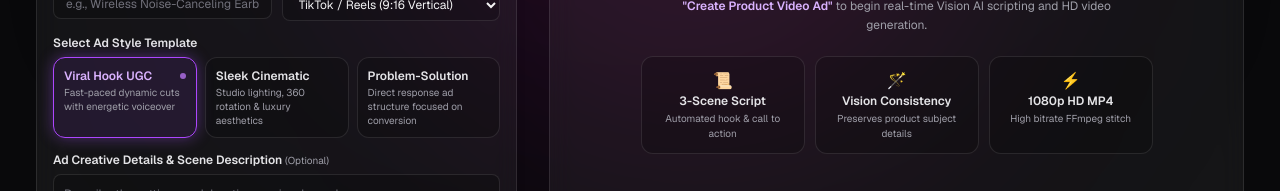
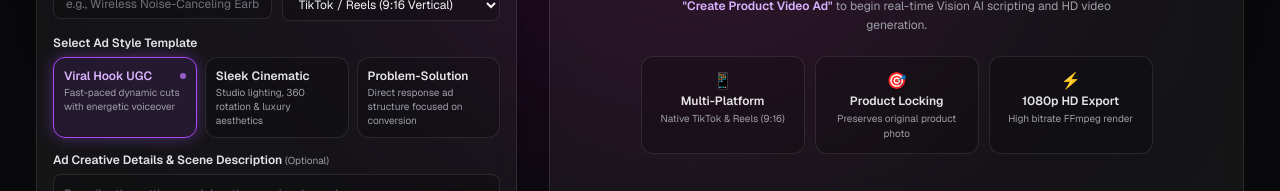
Before and after one commit to ahmadrasheed22/ai-clips, a Next.js app: page /ad-studio in a window 1280 px wide. Shown: the part 459-650 px from the top of the page. Built offline with nearby package versions, Linux system fonts and the light colour scheme; no server answers.

Commit message:
fix(ad-studio): fix video player height bounds and update preview placeholders

```diff
--- a/app/ad-studio/components/VideoResultPlayer.tsx
+++ b/app/ad-studio/components/VideoResultPlayer.tsx
@@ -30,8 +30,8 @@
   };
 
   return (
-    <div className="bg-white/5 backdrop-blur-md border border-white/10 rounded-2xl p-4 md:p-5 space-y-3 shadow-xl h-full max-h-full overflow-y-auto custom-scrollbar w-full flex flex-col justify-between">
-      <div className="flex items-center justify-between border-b border-white/10 pb-2.5">
+    <div className="bg-white/5 backdrop-blur-md border border-white/10 rounded-2xl p-4 md:p-5 space-y-4 shadow-xl h-full max-h-full overflow-y-auto custom-scrollbar w-full flex flex-col items-center">
+      <div className="w-full flex items-center justify-between border-b border-white/10 pb-2.5 shrink-0">
         <div>
           <h3 className="text-base font-bold text-zinc-100">{title}</h3>
           <p className="text-[11px] text-purple-400 font-medium">
@@ -40,28 +40,29 @@
         </div>
         <button
           onClick={onReset}
-          className="text-xs font-semibold px-3 py-1.5 rounded-lg bg-white/5 hover:bg-white/10 text-zinc-300 transition-all border border-white/10"
+          className="text-xs font-semibold px-3 py-1.5 rounded-lg bg-white/5 hover:bg-white/10 text-zinc-300 transition-all border border-white/10 cursor-pointer"
         >
           + Create Another Ad
         </button>
       </div>
 
-      {/* Video MP4 Player Container */}
-      <div className="relative w-full max-w-[240px] mx-auto aspect-[9/16] rounded-xl overflow-hidden border border-white/20 shadow-2xl bg-black">
+      {/* Video MP4 Player Container (Restrained height so it fits cleanly on laptop screens at 100% zoom) */}
+      <div className="relative h-[340px] md:h-[380px] max-h-[45vh] aspect-[9/16] mx-auto rounded-xl overflow-hidden border border-white/20 shadow-2xl bg-black shrink-0">
         <video
           src={fullVideoUrl}
           controls
           autoPlay
           loop
+          playsInline
           className="w-full h-full object-cover"
         />
       </div>
 
       {/* Download and Action Buttons */}
-      <div className="flex flex-col sm:flex-row gap-3 pt-1">
+      <div className="w-full shrink-0 pt-1">
         <button
           onClick={handleDownload}
-          className="flex-1 py-3 px-5 rounded-xl font-bold bg-gradient-to-r from-purple-600 to-pink-600 hover:scale-[1.02] hover:shadow-[0_0_20px_rgba(236,72,153,0.5)] active:scale-[0.98] text-white transition-all flex items-center justify-center gap-2 shadow-lg shadow-purple-600/25 cursor-pointer"
+          className="w-full py-3 px-5 rounded-xl font-bold bg-gradient-to-r from-purple-600 to-pink-600 hover:scale-[1.01] hover:shadow-[0_0_20px_rgba(236,72,153,0.5)] active:scale-[0.99] text-white transition-all flex items-center justify-center gap-2 shadow-lg shadow-purple-600/25 cursor-pointer text-sm"
         >
           <svg className="w-5 h-5" fill="none" stroke="currentColor" viewBox="0 0 24 24">
             <path strokeLinecap="round" strokeLinejoin="round" strokeWidth="2" d="M4 16v1a3 3 0 003 3h10a3 3 0 003-3v-1m-4-4l-4 4m0 0l-4-4m4 4V4" />
@@ -72,7 +73,7 @@
 
       {/* Script Scene Breakdown Cards if available */}
       {script && script.length > 0 && (
-        <div className="space-y-2.5 pt-3 border-t border-white/10">
+        <div className="w-full space-y-2.5 pt-3 border-t border-white/10 shrink-0">
           <h4 className="text-xs font-semibold text-zinc-300 uppercase tracking-wider">
             🎬 Generated Storyboard Scenes
           </h4>
--- a/app/ad-studio/page.tsx
+++ b/app/ad-studio/page.tsx
@@ -235,19 +235,19 @@
 
       <div className="grid grid-cols-1 sm:grid-cols-3 gap-2.5 w-full max-w-lg pt-1">
         <div className="bg-black/20 border border-white/10 rounded-xl p-3 text-center space-y-0.5">
-          <span className="text-base">📜</span>
-          <p className="text-xs font-semibold text-zinc-200">3-Scene Script</p>
-          <p className="text-[10px] text-zinc-400">Automated hook & call to action</p>
+          <span className="text-base">📱</span>
+          <p className="text-xs font-semibold text-zinc-200">Multi-Platform</p>
+          <p className="text-[10px] text-zinc-400">Native TikTok & Reels (9:16)</p>
         </div>
         <div className="bg-black/20 border border-white/10 rounded-xl p-3 text-center space-y-0.5">
-          <span className="text-base">🪄</span>
-          <p className="text-xs font-semibold text-zinc-200">Vision Consistency</p>
-          <p className="text-[10px] text-zinc-400">Preserves product subject details</p>
+          <span className="text-base">🎯</span>
+          <p className="text-xs font-semibold text-zinc-200">Product Locking</p>
+          <p className="text-[10px] text-zinc-400">Preserves original product photo</p>
         </div>
         <div className="bg-black/20 border border-white/10 rounded-xl p-3 text-center space-y-0.5">
           <span className="text-base">⚡</span>
-          <p className="text-xs font-semibold text-zinc-200">1080p HD MP4</p>
-          <p className="text-[10px] text-zinc-400">High bitrate FFmpeg stitch</p>
+          <p className="text-xs font-semibold text-zinc-200">1080p HD Export</p>
+          <p className="text-[10px] text-zinc-400">High bitrate FFmpeg render</p>
         </div>
       </div>
     </div>
```
